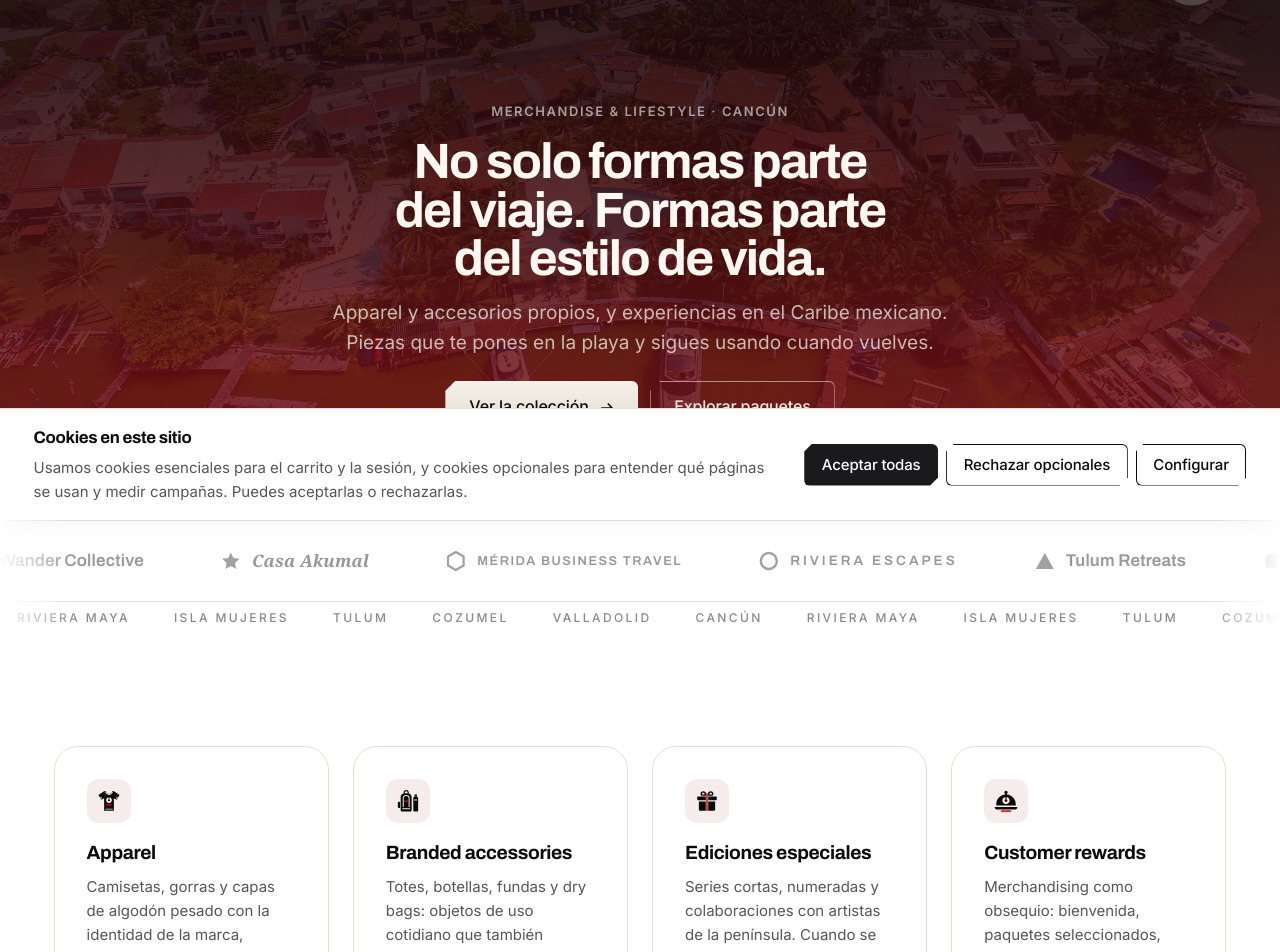
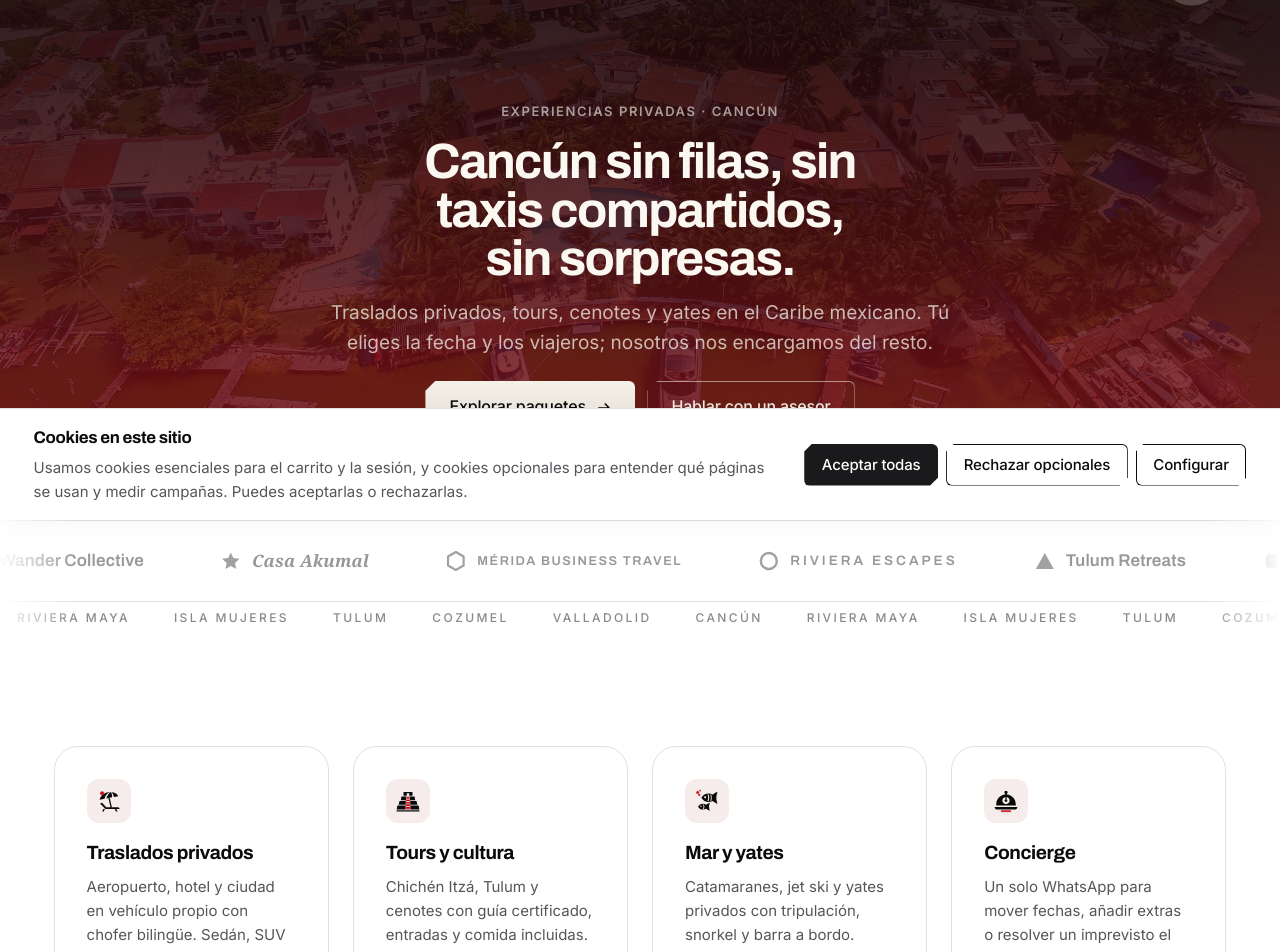
Before and after one commit to altovisual/woway, a Next.js app: page / in a window 1280 px wide. Shown: the part 280-1232 px from the top of the page. Built offline with nearby package versions, Linux system fonts and the light colour scheme.

Commit message:
feat: hero y pilares enfocados en paquetes de viaje; paquetes primero en la nav

```diff
--- a/app/page.tsx
+++ b/app/page.tsx
@@ -15,17 +15,17 @@ import { packages } from "@/content/packages";
 import { site } from "@/content/site";
 
 const PILLAR_ICONS: Record<string, string> = {
-  Apparel: "/icons/woway_icon_01_camisetas.svg",
-  "Branded accessories": "/icons/woway_icon_04_articulos_viaje.svg",
-  "Ediciones especiales": "/icons/woway_icon_06_ediciones_especiales.svg",
-  "Customer rewards": "/icons/woway_icon_24_we_handle_everything.svg",
+  "Traslados privados": "/icons/woway_icon_14_cancun.svg",
+  "Tours y cultura": "/icons/woway_icon_11_cultura.svg",
+  "Mar y yates": "/icons/woway_icon_12_naturaleza.svg",
+  Concierge: "/icons/woway_icon_24_we_handle_everything.svg",
 };
 
 const PILLAR_EN: Record<string, [string, string]> = {
-  Apparel: ["Apparel", "Tees, caps and layers in heavy cotton, built for the heat and made to last."],
-  "Branded accessories": ["Branded accessories", "Totes, bottles, holders and dry bags: everyday objects that actually work on a trip."],
-  "Ediciones especiales": ["Limited editions", "Short, numbered runs and collaborations with artists from the peninsula."],
-  "Customer rewards": ["Customer rewards", "Merch as a gift: welcome, selected packages, returning guests and VIP service."],
+  "Traslados privados": ["Private transfers", "Airport, hotel and city in your own vehicle with a bilingual driver. Sedan, SUV or Sprinter for larger groups."],
+  "Tours y cultura": ["Tours & culture", "Chichén Itzá, Tulum and cenotes with a certified guide, tickets and lunch included."],
+  "Mar y yates": ["Sea & yachts", "Catamarans, jet skis and private yachts with crew, snorkel and an open bar on board."],
+  Concierge: ["Concierge", "One WhatsApp thread to change dates, add extras or fix an issue the same day."],
 };
 
 const TIER_EN: Record<string, [string, string, string]> = {
@@ -62,25 +62,25 @@ export default function HomePage() {
         </div>
         <div className="container hero__content">
           <p className="eyebrow" style={{ margin: 0 }}>
-            {t(hero.eyebrow, "Merchandise & lifestyle · Cancún")}
+            {t(hero.eyebrow, "Private experiences · Cancún")}
           </p>
           <h1 className="hero__title">
-            {t(hero.headline, "You are not just part of the trip. You are part of the lifestyle.")}
+            {t(hero.headline, "Cancún without queues, shared shuttles or surprises.")}
           </h1>
           <p className="hero__sub">
-            {t(hero.subhead, "Our own apparel and travel accessories, plus private experiences across the Mexican Caribbean. Pieces you wear on the beach and keep wearing when you get home.")}
+            {t(hero.subhead, "Private transfers, tours, cenotes and yachts across the Mexican Caribbean. You pick the date and the travellers; we handle the rest.")}
           </p>
           <div className="hero__actions">
             <Link href={hero.primary.href} className="btn">
-              {t(hero.primary.label, "Shop the collection")}
+              {t(hero.primary.label, "Explore packages")}
               <Icon name="arrow" size={16} className="btn__arrow" />
             </Link>
             <Link href={hero.secondary.href} className="btn btn--ghost">
-              {t(hero.secondary.label, "Explore packages")}
+              {t(hero.secondary.label, "Talk to an advisor")}
             </Link>
           </div>
           <p className="hero__note">
-            {t(hero.note, "Ships across Mexico and the US · Hotel delivery · Delivered on experiences")}
+            {t(hero.note, "Pay in MXN or USD · 10% deposit · flexible cancellation")}
           </p>
         </div>
       </section>
--- a/components/Header.tsx
+++ b/components/Header.tsx
@@ -117,7 +117,9 @@ export function Header({ overHero }: { overHero?: boolean }) {
         </Link>
 
         <nav className="nav" aria-label="Principal">
-          {navigation.map((item) =>
+          {[...navigation]
+            .sort((a, b) => (a.label === "Paquetes" ? -1 : 0) - (b.label === "Paquetes" ? -1 : 0))
+            .map((item) =>
             item.columns ? (
               <div
                 className="nav__item"
--- a/content/home.ts
+++ b/content/home.ts
@@ -1,34 +1,34 @@
 export const hero = {
-  eyebrow: "Merchandise & lifestyle · Cancún",
-  headline: "No solo formas parte del viaje. Formas parte del estilo de vida.",
+  eyebrow: "Experiencias privadas · Cancún",
+  headline: "Cancún sin filas, sin taxis compartidos, sin sorpresas.",
   subhead:
-    "Apparel y accesorios propios, y experiencias en el Caribe mexicano. Piezas que te pones en la playa y sigues usando cuando vuelves.",
-  primary: { label: "Ver la colección", href: "/shop" },
-  secondary: { label: "Explorar paquetes", href: "/packages" },
-  note: "Envíos a todo México y EE. UU. · Recogida en hotel · Entrega en experiencias",
+    "Traslados privados, tours, cenotes y yates en el Caribe mexicano. Tú eliges la fecha y los viajeros; nosotros nos encargamos del resto.",
+  primary: { label: "Explorar paquetes", href: "/packages" },
+  secondary: { label: "Hablar con un asesor", href: "/contact-us" },
+  note: "Pago en MXN o USD · anticipo 10% · cancelación flexible",
 };
 
 export const destinations = ["Cancún", "Riviera Maya", "Isla Mujeres", "Tulum", "Cozumel", "Valladolid"];
 
 export const pillars = [
   {
-    title: "Apparel",
-    body: "Camisetas, gorras y capas de algodón pesado con la identidad de la marca, pensadas para el calor y para durar.",
+    title: "Traslados privados",
+    body: "Aeropuerto, hotel y ciudad en vehículo propio con chofer bilingüe. Sedán, SUV o Sprinter según el grupo.",
     icon: "layers",
   },
   {
-    title: "Branded accessories",
-    body: "Totes, botellas, fundas y dry bags: objetos de uso cotidiano que también funcionan de verdad en un viaje.",
+    title: "Tours y cultura",
+    body: "Chichén Itzá, Tulum y cenotes con guía certificado, entradas y comida incluidas.",
     icon: "shield",
   },
   {
-    title: "Ediciones especiales",
-    body: "Series cortas, numeradas y colaboraciones con artistas de la península. Cuando se agotan, se agotan.",
+    title: "Mar y yates",
+    body: "Catamaranes, jet ski y yates privados con tripulación, snorkel y barra a bordo.",
     icon: "spark",
   },
   {
-    title: "Customer rewards",
-    body: "Merchandising como obsequio: bienvenida, paquetes seleccionados, clientes recurrentes y atención VIP.",
+    title: "Concierge",
+    body: "Un solo WhatsApp para mover fechas, añadir extras o resolver un imprevisto el mismo día.",
     icon: "ledger",
   },
 ];
@@ -52,8 +52,8 @@ export const stats = [
 
 export const collections = {
   eyebrow: "La colección",
-  title: "Piezas para el viaje y para después.",
-  body: "Tres líneas abiertas todo el año, más ediciones que cambian con la temporada. Todo se produce en tiradas cortas.",
+  title: "La tienda: piezas para el viaje y para después.",
+  body: "Merch de la marca como complemento: gorras, camisetas y accesorios de producción corta.",
   cta: { label: "Ver toda la tienda", href: "/shop" },
 };
 
--- a/content/site.ts
+++ b/content/site.ts
@@ -46,7 +46,7 @@ export const navigation: NavItem[] = [
         ],
       },
       {
-        title: "Branded accessories",
+        title: "Accesorios",
         links: [
           { label: "Artículos de viaje", href: "/shop?c=accesorios", description: "Totes, dry bags, fundas de pasaporte y botellas." },
           { label: "Uso cotidiano", href: "/shop?c=accesorios", description: "Piezas que se quedan contigo más allá de las vacaciones." },
@@ -70,6 +70,7 @@ export const navigation: NavItem[] = [
       cta: "Ver la colección",
     },
   },
+
   {
     label: "Paquetes",
     href: "/packages",
```
